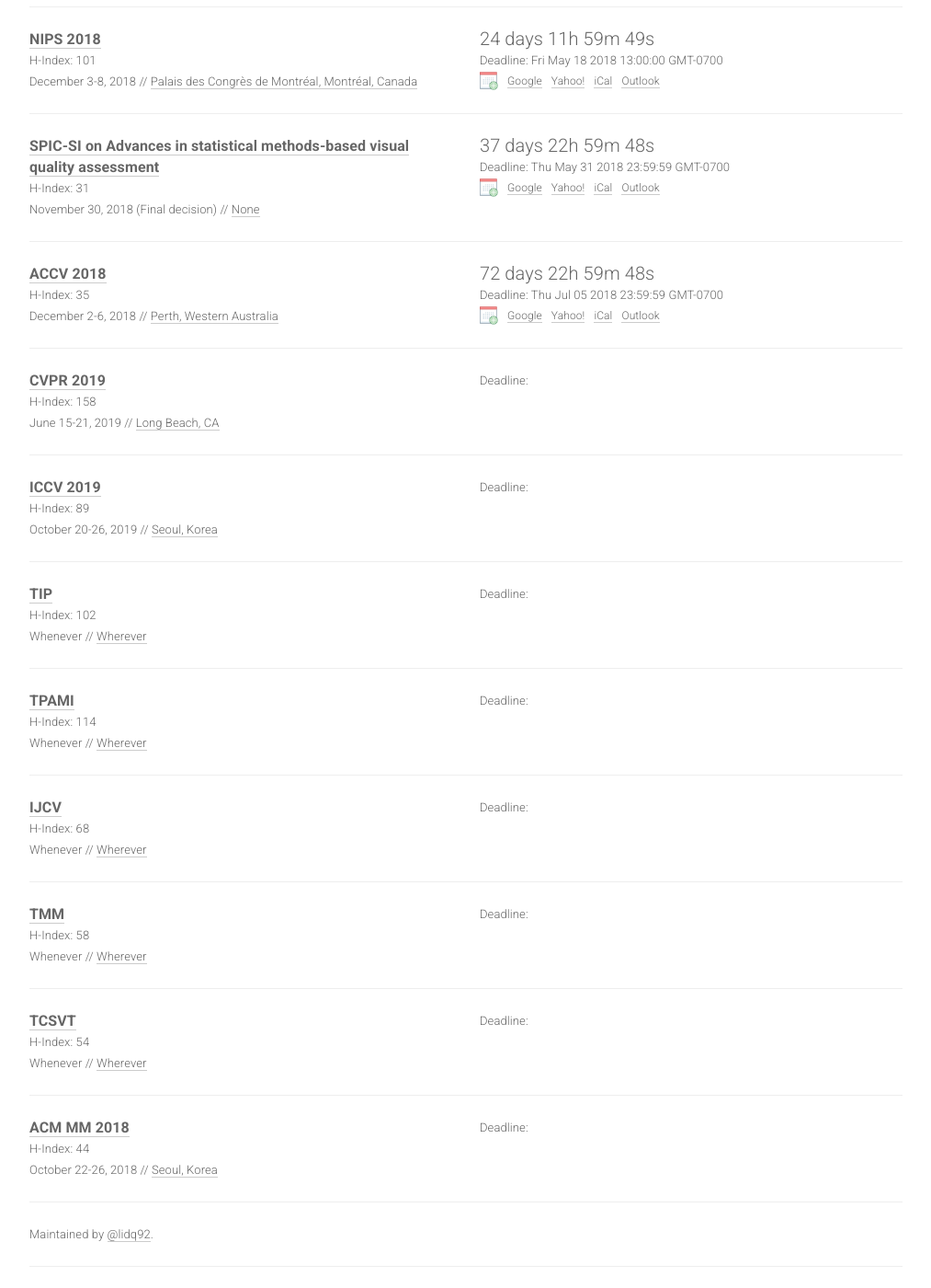
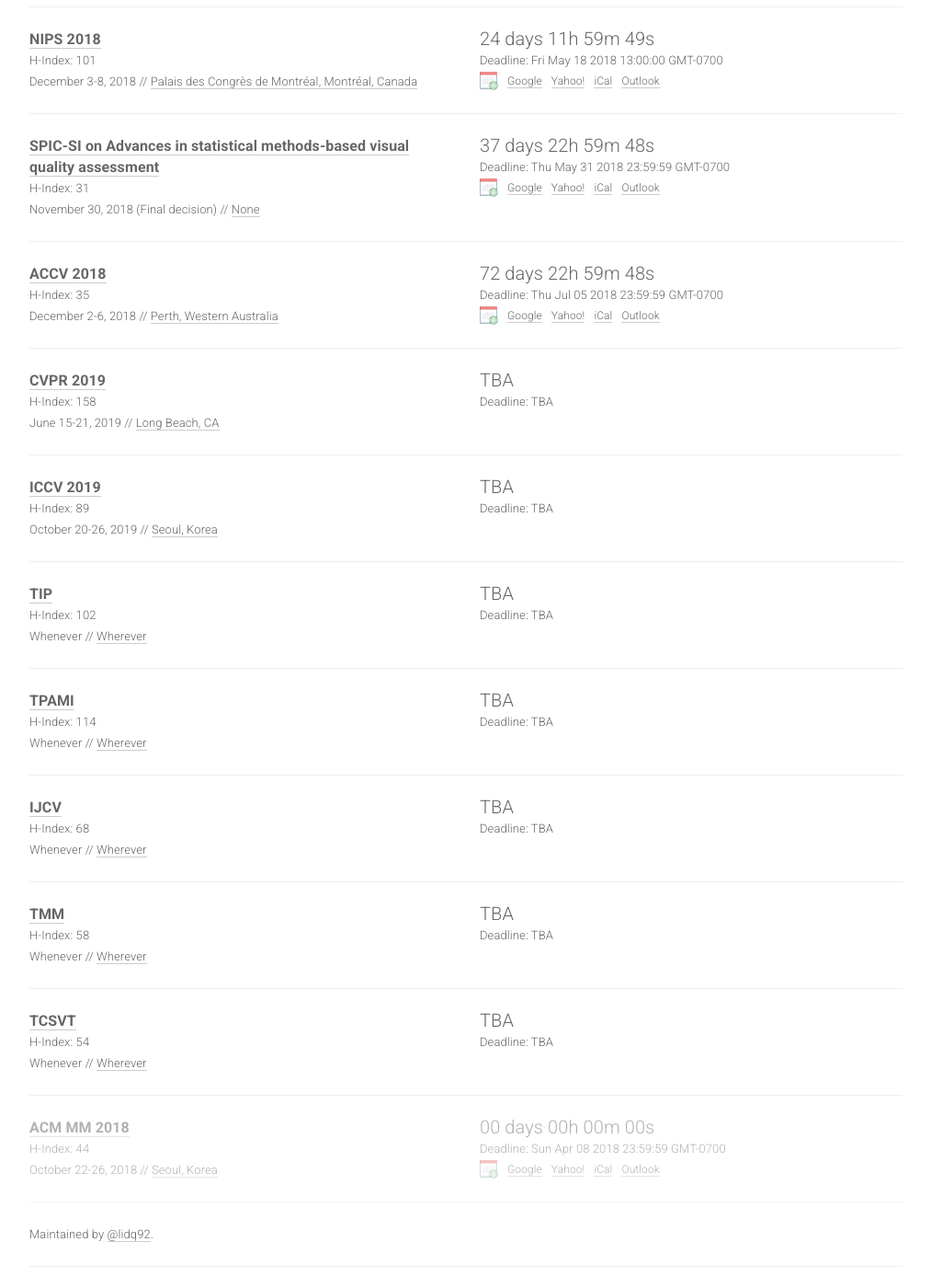
Before and after one commit to lidq92/lidq92.github.io, a Jekyll site: the page built from index.html, in a window 1280 px wide and 1400 px high, scrolled down 351 px. Shown: the whole window at 92% size, without its empty margins (133-1146 px from the left). Built offline with Jekyll 4.4.1, drawn with Linux system fonts in a browser that asks for light colours; nearby versions of some CDN libraries; some of the changed lines change nothing that is shown.

Commit message:
Update mmdeadlines.html

```diff
--- a/_layouts/mmdeadlines.html
+++ b/_layouts/mmdeadlines.html
@@ -97,12 +97,12 @@
     <script type="text/javascript" charset="utf-8">
     $(function() {
         {% for conf in site.data.conferences %}
-          {% if (conf.deadline == "TBA") %} // || conf.deadline == "Whenever"
-            $('#{{conf.id}} .timer').html(conf.deadline);
-            $('#{{conf.id}} .deadline-time').html(conf.deadline);
+          {% if conf.deadline == "TBA" %}
+            $('#{{conf.id}} .timer').html("TBA");
+            $('#{{conf.id}} .deadline-time').html("TBA");
           {% else %}
             // adjust date according to deadline timezone
-            var timezone = {% if conf.timezone %}"{{conf.timezone}}" {% else %} "America/New_York" {% endif %}; // default "America/New_York"
+            var timezone = {% if conf.timezone %}"{{conf.timezone}}" {% else %} "America/New_York" {% endif %};
             var confDate = moment.tz("{{conf.deadline}}", timezone);
 
             // render countdown timer
```
